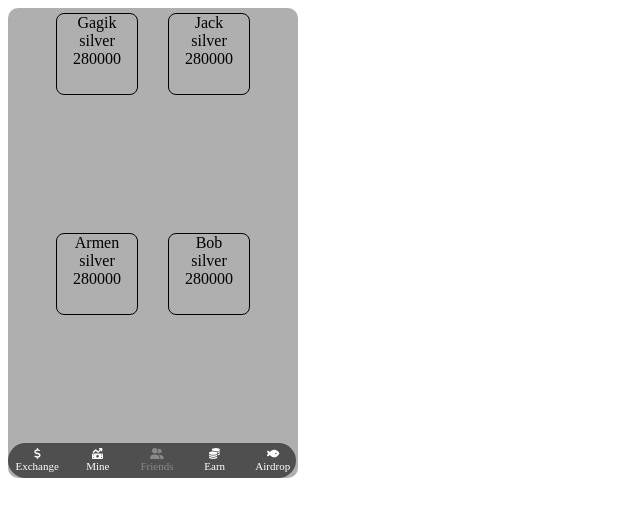
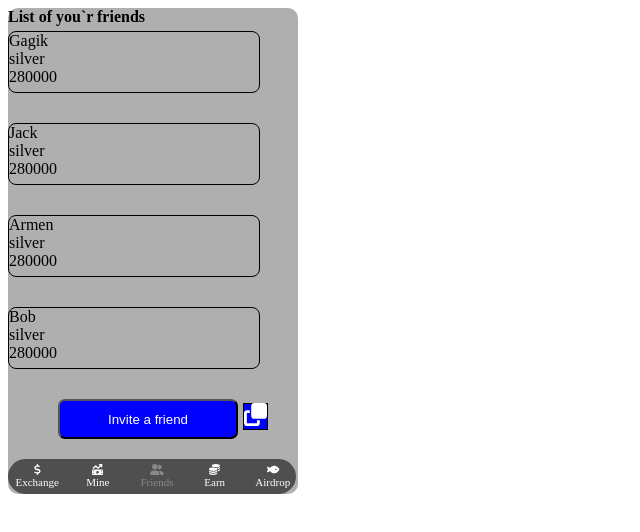
Before and after one commit to Vigen900/hamster-kombat, a React (Create React App) app in the folder hamster-kombat/: page /friends in a window 1280 px wide. Shown: the top 532 px of the page, without its empty margins (0-640 px from the left). Built offline with nearby package versions, Linux system fonts and the light colour scheme.

Commit message:
added style css

```diff
--- a/hamster-kombat/src/components/Friends.js
+++ b/hamster-kombat/src/components/Friends.js
@@ -1,5 +1,7 @@
 import Navigation from './Navigation';
 import '../friends.css'
+import { faClone } from '@fortawesome/free-solid-svg-icons/faClone'
+import { FontAwesomeIcon } from '@fortawesome/react-fontawesome'
 
 function Friends(){
     const friends = [
@@ -11,10 +13,22 @@ function Friends(){
 
     return<>
         <div className="App">
-        <div className="parent">
-                    {friends.map((u)=>{
-                        return <div className="card">{u.name} <br/>{u.progress} <br/>{u.profite}</div>
-                    })}
+            <b>List of you`r friends</b>
+            <div className="friends-parent">
+                {friends.map((u)=>{
+                    return <div className="friends-card">
+                                <span className='name'>{u.name}</span>
+                                <br/>
+                                {u.progress}
+                                <br/>
+                                {u.profite}
+                            </div>
+
+                })}
+                <div>
+                    <button className='friends-invite'>Invite a friend</button>
+                    <a className='copy-link' href=''><FontAwesomeIcon className='faClone' icon={faClone}/></a>
+                </div>
             </div>
             <Navigation selected={'friends'}></Navigation>
         </div>
--- a/hamster-kombat/src/components/Navigation.js
+++ b/hamster-kombat/src/components/Navigation.js
@@ -11,31 +11,31 @@ function Navigation({selected}){
     <div className='bar-list'>
         <ul>
           <li>
-            <Link to={'/exchange'}>
+            <Link to={'/'}>
               <FontAwesomeIcon icon={faDollarSign}/>
               Exchange
             </Link>
           </li>
           <li>
-            <Link className={selected == 'mine' && 'active'} to={'/mine'}>
+            <Link className={selected == 'mine' ? 'active' : undefined} to={'/mine'}>
               <FontAwesomeIcon icon={faMoneyBillTrendUp}/>
               Mine
             </Link>
           </li>
           <li>
-            <Link className={selected == 'friends' && 'active'} to={'/friends'}>
+            <Link className={selected == 'friends' ? 'active' : undefined} to={'/friends'}>
               <FontAwesomeIcon icon={faUserGroup}/>
               Friends
             </Link>
           </li>
           <li>
-            <Link className={selected == 'earn' && 'active'} to={'/earn'}>
+            <Link className={selected == 'earn' ? 'active' : undefined} to={'/earn'}>
               <FontAwesomeIcon icon={faCoins}/>
               Earn
             </Link>
           </li>
           <li>
-            <Link className={selected == 'airdrop' && 'active'} to={'/airdrop'}>
+            <Link className={selected == 'airdrop' ? 'active' : undefined} to={'/airdrop'}>
               <FontAwesomeIcon icon={faFish}/>
               Airdrop
             </Link>
--- a/hamster-kombat/src/friends.css
+++ b/hamster-kombat/src/friends.css
@@ -1,3 +1,34 @@
 .active{
     color: rgb(138, 137, 137);
 }
+.friends-parent{
+    display: flex;
+    flex-direction: column;
+    justify-content: center;
+    padding-top: 5px;
+    justify-content: center;
+    gap: 30px;
+}
+.friends-card{
+    width: 250px;
+    height: 60px;
+    border: 1px solid #000;
+    border-radius: 8px;
+    text-align: start;
+
+}
+.friends-invite{
+    width: 180px;
+    height: 40px;
+    border-radius: 7px;
+    margin-left: 50px;
+    background-color: blue;
+    color: white;
+}
+.copy-link{
+    font-size: 23px;
+    margin-left: 5px;
+    border: 1px solid black;
+    background-color: blue;
+
+}
```
